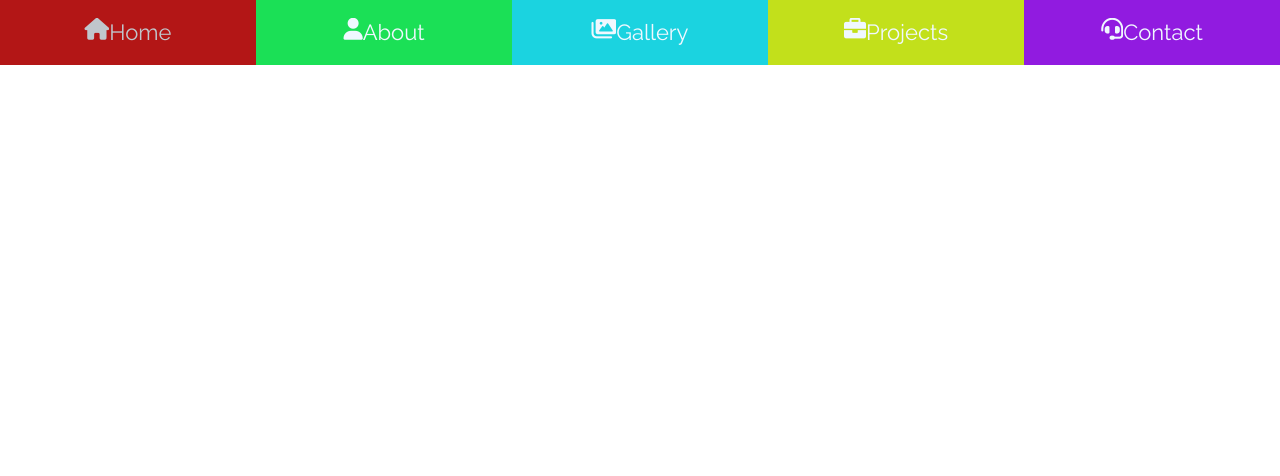
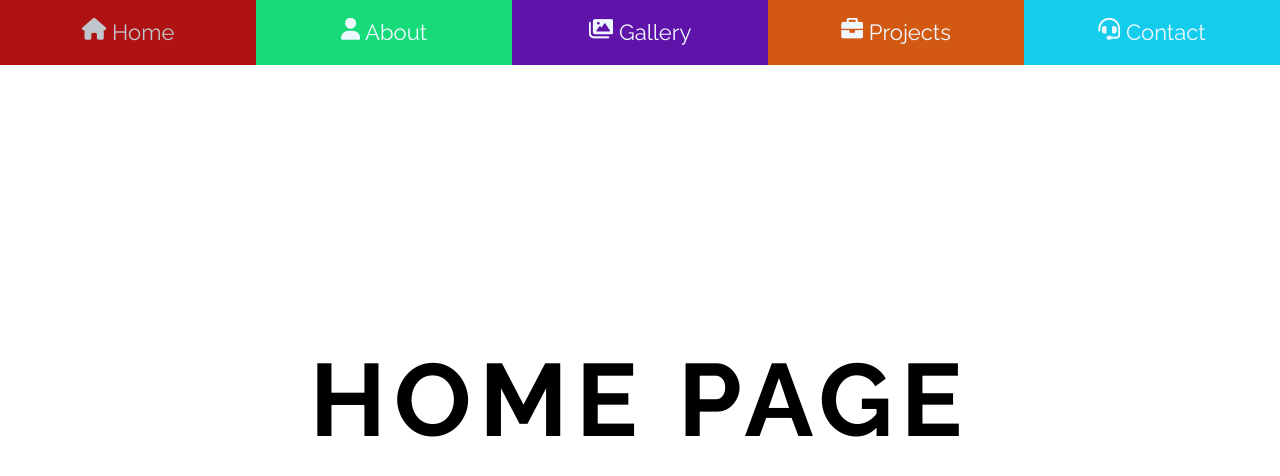
Before and after one commit to viettu2k/responsive-website, a plain HTML site: page index.html in a window 1280 px wide. Drawn offline with Linux system fonts and the light colour scheme; a web font is replaced by a local one.

Commit message:
styling the body section

```diff
--- a/css/style.css
+++ b/css/style.css
@@ -8,17 +8,17 @@
     margin: 0px;
     padding: 0px;
     box-sizing: border-box;
-    /* avoids the box-model issue and make sure the width of the container you provide does not get stretched if you add margin padding border to the container */
+    /* avoids the box-model issue and makes sure the width of the container you provide does not get streched if you add margin padding border to the container */
     outline: none;
     border: none;
     text-decoration: none;
-    /* remove under from anchor tag */
+    /*removes underline from anchor tag*/
     text-transform: capitalize;
-    /* make the 1st letter to be capital */
+    /* make the 1st letter to be capital*/
     overflow: hidden;
-    /* clip off the extra text which is going out of the box */
+    /*clip off the extra text which is going out of the box*/
     scroll-behavior: smooth;
-    /* when scrolling will happen it should have smooth effect */
+    /*when scrolling will happen it should have smooth effect*/
 }
 
 
@@ -26,34 +26,34 @@
 
 .header {
     position: fixed;
-    /* it will make the menu fixed if you are scrolling down through the page */
+    /*it will make the menu fixed if you are scrolling down through the page*/
     top: 0;
     left: 0;
     right: 0;
-    background: rgb(70, 167, 70);
+    /* background: rgb(64, 160, 64); */
     height: 65px;
     z-index: 100;
-    /* header should always raised like a 3D view */
+    /*header menu items should be always raised like a 3D view*/
 }
 
 .header .nav-bar {
     display: flex;
-    /* making it flex container will help us move items inside it */
+    /*making it flex container will help us move items inside it*/
 }
 
 .header .nav-bar a {
     flex: 1;
-    /* every anchor tag should take equal space in the whole row */
+    /*every anchor tag should take equal space in the whole row*/
     text-align: center;
-    /* algin the text inside every anchor to horizontally center */
+    /*align the text inside every anchor to horizontally center*/
     font-size: 22px;
     line-height: 65px;
-    /* space between two lines, also helps to align element vertically center */
+    /*space between two lines, also helps to align element vertically center*/
     color: aliceblue;
 }
 
 
-/* apply pseudo selector hover and change the brightness */
+/* apply pseudo selector hover and change the brightness*/
 
 .header .nav-bar a:hover {
     filter: brightness(0.8);
@@ -63,21 +63,47 @@
 /* apply different background color on each anchor menu item */
 
 .header .nav-bar a:nth-child(1) {
-    background: rgb(224, 27, 27);
+    background: #db1616;
 }
 
 .header .nav-bar a:nth-child(2) {
-    background: rgb(27, 224, 86);
+    background: #16db78;
 }
 
 .header .nav-bar a:nth-child(3) {
-    background: rgb(27, 211, 224);
+    background: #6013a8;
 }
 
 .header .nav-bar a:nth-child(4) {
-    background: rgb(194, 224, 27);
+    background: #d35913;
 }
 
 .header .nav-bar a:nth-child(5) {
-    background: rgb(145, 27, 224);
+    background: #14ccec;
 }
+
+
+/* Style the main body section */
+
+.container {
+    display: flex;
+    width: 500%;
+    height: 100vh;
+    /*this will occupy visible screen height*/
+}
+
+.container .main-section {
+    display: flex;
+    width: 20%;
+    height: 100%;
+    align-items: center;
+    /*aligns the content vertically center*/
+    justify-content: center;
+    /*aligns the content horizontally center*/
+    font-size: 8vw;
+    /*8 of the total view width*/
+    letter-spacing: 0.5rem;
+    /*space between the letters in a word*/
+    text-transform: uppercase;
+    font-weight: bold;
+}
--- a/index.html
+++ b/index.html
@@ -14,15 +14,23 @@
 <body>
     <header class="header">
         <nav class="nav-bar">
-            <a href="#home"><i class="fas fa-home"></i><span>home</span></a>
-            <a href="#about"><i class="fas fa-user"></i><span>about</span></a>
-            <a href="#gallery"><i class="fas fa-images"></i><span>gallery</span></a>
-            <a href="#projects"><i class="fas fa-briefcase"></i><span>projects</span></a
-        >
-        <a href="#contact"
-          ><i class="fas fa-headset"></i><span>contact</span></a
-        >
-      </nav>
+            <a href="#home"> <i class="fas fa-home"></i> <span>home</span></a>
+            <a href="#about"> <i class="fas fa-user"></i> <span>about</span></a>
+            <a href="#gallery">
+                <i class="fas fa-images"></i> <span>gallery</span></a>
+            <a href="#projects">
+                <i class="fas fa-briefcase"></i> <span>projects</span></a>
+            <a href="#contact">
+                <i class="fas fa-headset"></i> <span>contact</span></a>
+        </nav>
     </header>
-  </body>
+    <div class="container">
+        <section id="home" class="main-section">home page</section>
+        <section id="about" class="main-section">about page</section>
+        <section id="gallery" class="main-section">gallery page</section>
+        <section id="projects" class="main-section">projects page</section>
+        <section id="contact" class="main-section">contact page</section>
+    </div>
+</body>
+
 </html>
```
